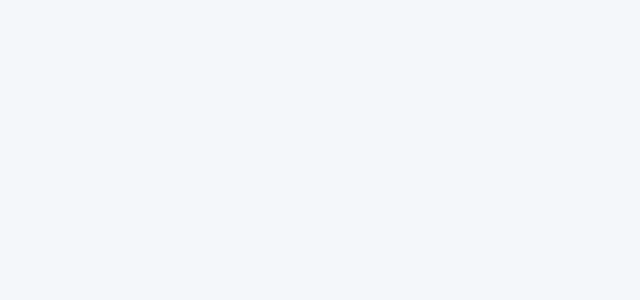
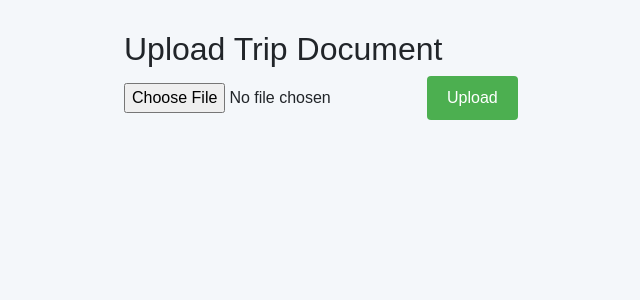
Before and after one commit to katdeegan/collaborative-trip-planner, a React (Create React App) app in the folder frontend/: page /uploadTripDocument in a window 1280 px wide. Before the commit this address had no page. Shown: the top 300 px of the page, without its empty margins (142-782 px from the left). Built offline with nearby package versions, Linux system fonts and the light colour scheme.

Commit message:
adding upload doc page

```diff
--- a/frontend/src/App.js
+++ b/frontend/src/App.js
@@ -7,6 +7,7 @@ import CreateTrip from './subcomponents/main/CreateTrip';
 import CreateAccount from './subcomponents/main/CreateAccount';
 import EditTripDay from './subcomponents/main/EditTripDay';
 import EditTripMembers from './subcomponents/main/EditTripMembers';
+import UploadFile from './subcomponents/main/UploadFile';
 import './App.css';
 
 const initialState = {
@@ -60,6 +61,7 @@ function App() {
         <Route path='/createtrip' element={<CreateTrip userId={user}/>} />
         <Route path='/editTripDay' element={<EditTripDay userId={user} tripId={tripId} tripDayNum={tripDayNum} tripDayDate={tripDayDate} onTripDayChange={onTripDayChange}/>} />
         <Route path='/editTripMembers/:tripId' element={<EditTripMembers tripId={tripId}/>} />
+        <Route path='/uploadTripDocument' element={<UploadFile userId={user} tripId={tripId}/>} />
 
 
       </Routes>
--- a/frontend/src/subcomponents/main/EditTripDay.js
+++ b/frontend/src/subcomponents/main/EditTripDay.js
@@ -57,6 +57,7 @@ const EditTripDay = ({userId, tripId, tripDayNum, tripDayDate, onTripDayChange})
           location: newLocation,
           notes: newNotes,
           travel: newTravel,
+          last_updated_by: userId,
         },
         {
           'Content-Type': 'application/json',
@@ -141,7 +142,7 @@ const EditTripDay = ({userId, tripId, tripDayNum, tripDayDate, onTripDayChange})
       <button
       style={{
         fontSize: '16px',
-        backgroundColor: 'white',
+        backgroundColor: 'transparent',
         color: 'blue',
         border: 'none',
         borderRadius: '5px',
--- a/frontend/src/subcomponents/main/EditTripMembers.js
+++ b/frontend/src/subcomponents/main/EditTripMembers.js
@@ -109,20 +109,19 @@ const EditTripMembers = ({tripId}) => {
     <div className="form-container">
       <button
       style={{
-        padding: '10px 20px',
         fontSize: '16px',
-        backgroundColor: '#4CAF50',
-        color: 'white',
+        backgroundColor: 'transparent',
+        color: 'blue',
         border: 'none',
         borderRadius: '5px',
         cursor: 'pointer',
         display: 'flex',
         alignItems: 'center',
       }}
-      onClick={() => alert('Button clicked!')}
+      onClick={() => navigate("/tripDetails")}
     >
       <FontAwesomeIcon icon={faArrowLeft} style={{ marginRight: '8px' }} />
-      Go Back
+      Return to Trip Days
     </button>
        <h2>Edit Trip Members</h2>
 
--- a/frontend/src/subcomponents/main/TripDetail.js
+++ b/frontend/src/subcomponents/main/TripDetail.js
@@ -164,11 +164,11 @@ const TripDetail = ({userId, tripId, onTripChange, onTripDayChange}) => {
   }
     return (
     <div className = 'page-container' >
-      <div >
+      <div className='two-item-grid-container' >
       <button
       style={{
         fontSize: '16px',
-        backgroundColor: 'white',
+        backgroundColor: 'transparent',
         color: 'blue',
         border: 'none',
         borderRadius: '5px',
@@ -181,8 +181,22 @@ const TripDetail = ({userId, tripId, onTripChange, onTripDayChange}) => {
       <FontAwesomeIcon icon={faArrowLeft} style={{ marginRight: '8px' }} />
       Return to Home
     </button>
+    <button
+      style={{
+        fontSize: '16px',
+        backgroundColor: 'transparent',
+        color: 'blue',
+        border: 'none',
+        borderRadius: '5px',
+        cursor: 'pointer',
+        display: 'flex',
+        alignItems: 'center',
+      }}
+      onClick={() => navigate("/uploadTripDocument")}
+    > Upload Document </button>
+    </div>
       <h1>{tripOverview.trip_name}</h1>
-      </div>
+
       <div>
         <div className='two-item-grid-container-closer'>
       <p ><strong>Dates: </strong>{`${formatDate(lowDate)} to ${formatDate(highDate)}`}</p>
--- /dev/null
+++ b/frontend/src/subcomponents/main/UploadFile.js
@@ -0,0 +1,62 @@
+import React, { useState } from 'react';
+import axios from 'axios';
+import '../styles/form-styles.css';
+
+const FileUpload = ({userId, tripId}) => {
+  const [file, setFile] = useState(null);
+  const [uploading, setUploading] = useState(false);
+  const [filePath, setFilePath] = useState('');
+
+  // Handle file selection
+  const handleFileChange = (event) => {
+    setFile(event.target.files[0]);
+  };
+
+  // Handle file upload
+  const handleFileUpload = async () => {
+    if (!file) {
+      alert('Please select a file first.');
+      return;
+    }
+
+    const formData = new FormData();
+    formData.append('file', file);
+
+    try {
+      setUploading(true);
+      const response = await axios.post('YOUR_BACKEND_API_URL', formData, {
+        headers: {
+          'Content-Type': 'multipart/form-data',
+        },
+      });
+      setUploading(false);
+      if (response.data && response.data.filePath) {
+        setFilePath(response.data.filePath);
+        alert('File uploaded successfully!');
+      } else {
+        alert('Upload failed!');
+      }
+    } catch (error) {
+      setUploading(false);
+      alert('Error uploading file: ' + error.message);
+    }
+  };
+
+  return (
+    <div>
+      <h2>Upload Trip Document</h2>
+      <input type="file" onChange={handleFileChange} />
+      <button onClick={handleFileUpload} disabled={uploading}>
+        {uploading ? 'Uploading...' : 'Upload'}
+      </button>
+
+      {filePath && (
+        <div>
+          <p>File uploaded successfully. File path: {filePath}</p>
+        </div>
+      )}
+    </div>
+  );
+};
+
+export default FileUpload;
```
Also changed, not shown: 1 other file (tests, documents, lock files or other folders).
